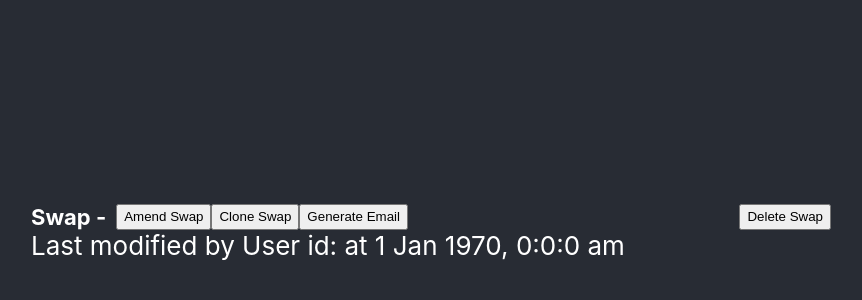
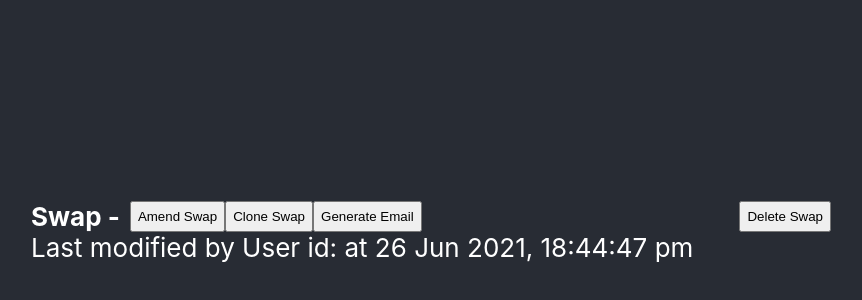
Before and after one commit to Saint1225/SwapTest, a React (Create React App) app: page / in a window 1280 px wide. Shown: the part 168-468 px from the top of the page, without its empty margins (209-1071 px from the left). Built offline with nearby package versions, Linux system fonts and the light colour scheme.

Commit message:
Updated-02072021

```diff
--- a/package.json
+++ b/package.json
@@ -2,6 +2,7 @@
   "name": "shahil-react-test",
   "version": "0.1.0",
   "private": true,
+  "homepage": "http://Saint1225.github.io/SwapTest",
   "dependencies": {
     "@testing-library/jest-dom": "^5.14.1",
     "@testing-library/react": "^11.2.7",
@@ -16,6 +17,8 @@
   },
   "scripts": {
     "start": "react-scripts start",
+    "predeploy": "npm run build",
+    "deploy": "gh-pages -d build",
     "build": "react-scripts build",
     "test": "react-scripts test",
     "eject": "react-scripts eject"
--- a/src/Index/AppMain.js
+++ b/src/Index/AppMain.js
@@ -1,48 +1,72 @@
 import React, { useEffect, useState } from 'react';
 import { Route, useHistory } from 'react-router-dom';
-import GetQuery from './GetQuery'
+// import GetQuery from './GetQuery'
+import classes from './AppMain.module.css';
 
 const AppMain = () => {
-    const [query, setQuery] = useState("")
+    const [userId, setUserId] = useState("")
     const [name, setName] = useState("")
+    const [time, setTime] = useState(new Date())
     const history = useHistory()
 
     function onChange() {
-        setQuery(Math.floor(Math.random()*100))
+      const queryUserId = new URLSearchParams(window.location.search).get('userId')
+      const queryName = new URLSearchParams(window.location.search).get('name')
+      const queryTime = (new URLSearchParams(window.location.search).get('time'))
 
+      if (queryName ==null && queryUserId ==null &&  !queryTime) {
+        const params = new URLSearchParams()
+        params.append("userId", null)
+        params.append("name", null)
+        params.append("time", new Date(0))
+        history.push({search: params.toString()})
+      }
+      else {
+        setUserId(queryUserId)
+        setName(queryName)
+        setTime(new Date(queryTime))
+      }
     }
 
-    useEffect(() => {
-      const params = new URLSearchParams()
-      if (query) {
-        params.append("name", "Name from query")
-        params.append("userId", query)
-        params.append("time", new Date())
-      } else {
-        params.delete("name")
-        params.delete("userId")
-        params.delete("time")
-      }
-      history.push({search: params.toString()})
-    }, [query, history])
+    let monthNames =["Jan","Feb","Mar","Apr",
+                      "May","Jun","Jul","Aug",
+                      "Sep", "Oct","Nov","Dec"];
+    let day = time.getDate()
+    let month = monthNames[time.getMonth()]
+    let year = time.getFullYear()
+    let hour = time.getHours()
+    let minute = time.getMinutes()
+    let second = time.getSeconds()
+    let ampm = hour < 12 ? 'am': 'pm'
 
-    const saveNameHandler = (saveName) => {
-      setName(saveName)
-    }
+    // useEffect(() => {
+    //   const params = new URLSearchParams()
+    //   if (userId) {
+    //     params.append("name", "Name from query")
+    //     params.append("userId", userId)
+    //     params.append("time", new Date())
+    //   } else {
+    //     params.delete("name")
+    //     params.delete("userId")
+    //     params.delete("time")
+    //   }
+    //   history.push({search: params.toString()})
+    // }, [userId, history])
+
+    // const saveNameHandler = (saveName) => {
+    //   setName(saveName)
+    // }
 
     return (
-        <div style={{width: "800px"}}>
-            <div style={{display: "flex", justifyContent: "center"}}>
-                <h3 style={{display: "inline-block", margin: "0px 10px 0px 0px", fontSize: "22px"}}>Swap - {name}</h3>
+        <div className={classes.Container}>
+            <div className={classes.SwapBotton}>
+                <h3>Swap - {name}</h3>
                 <button onClick={onChange}>Amend Swap</button>
                 <button>Clone Swap</button>
                 <button>Generate Email</button>
-                <button style={{marginLeft: "auto", order: "2"}}>Delete Swap</button>
+                <button className={classes.DeleteBotton}>Delete Swap</button>
             </div>
-            <Route
-              path={ '/' }
-              render={() => <GetQuery onSaveName={saveNameHandler} />}
-            ></Route>
+            <div className={classes.UpdatedInfo}>Last modified by User id: {userId} at {day} {month} {year}, {hour}:{minute}:{second} {ampm} </div>
         </div>
     )
 }
--- /dev/null
+++ b/src/Index/AppMain.module.css
@@ -0,0 +1,44 @@
+.Container {
+    width: 800px;
+
+}
+
+    .SwapBotton {
+        display: flex;
+        justify-content: center;
+    }
+
+        h3 {
+            display: inline-block;
+            margin: 0px 10px 0px 0px;
+            font-size: calc(10px + 2vmin);
+        }
+
+        .DeleteBotton {
+            margin-left: auto;
+            order: 2;
+        }
+
+    .UpdatedInfo {
+        display: block;
+        float: left;
+    }
+
+@media (max-width: 900px) {
+    .Container{
+        width: 530px;
+    }
+
+    .DeleteBotton {
+        margin-left: auto;
+        order: 2;
+    }
+}
+
+@media (max-width: 600px) {
+
+    .DeleteBotton {
+        margin-left: 0;
+        order: 2;
+    }
+}
```
